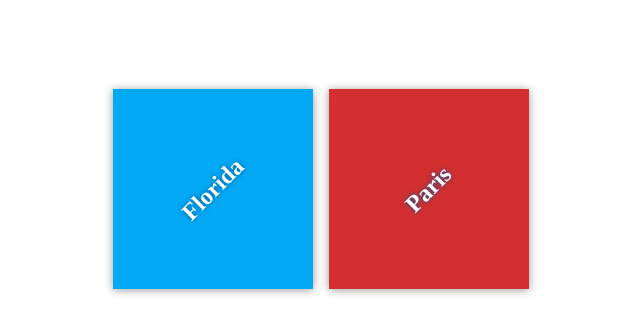
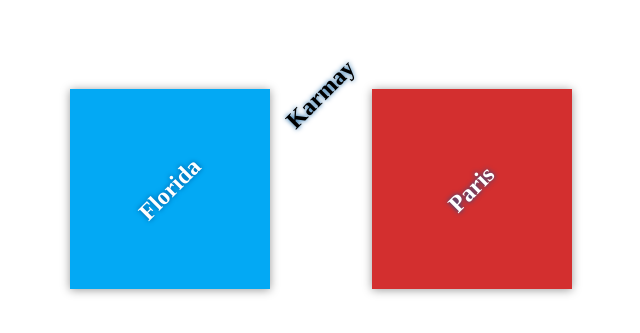
Before and after one commit to Yasin-Keskin/new-travel-plan, a plain HTML site: page index.html in a window 1280 px wide. Shown: the part 211-544 px from the top of the page, without its empty margins (319-959 px from the left). Drawn offline with Linux system fonts and the light colour scheme; files that its build step writes are made by us from their sources.

Commit message:
I added my favorite place

```diff
--- a/index.html
+++ b/index.html
@@ -14,6 +14,10 @@
                 <h2>Florida</h2>
             </div>
 
+            <div>
+                <h2>Karmay</h2>
+            </div>
+
             <div class="destination" id="paris">
                 <h2>Paris</h2>
             </div>
```
